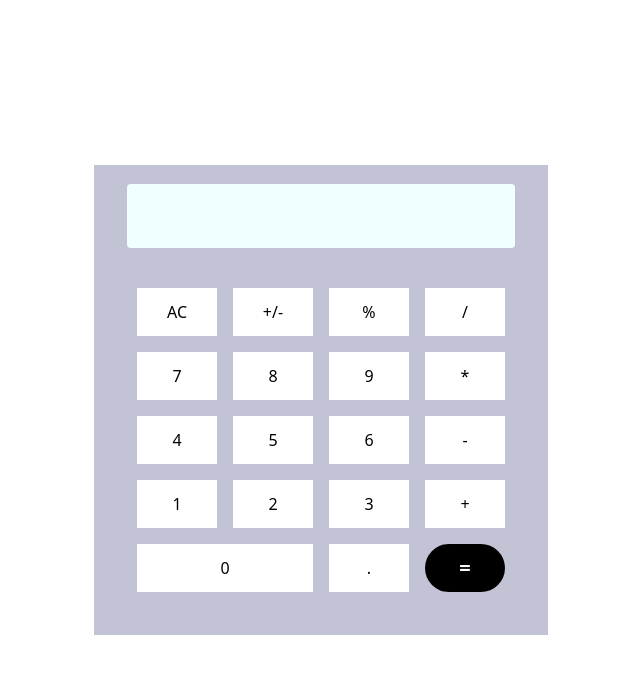
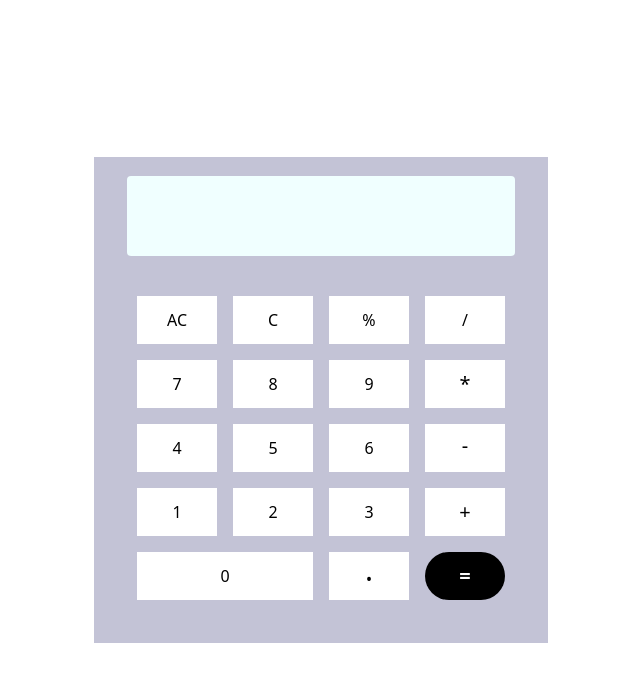
Before and after one commit to SaloniThakur123/calculator, a plain HTML site: page index.html in a window 1280 px wide. Both pictures are taken after a click on the button "AC". Shown: the whole page, without its empty margins (319-959 px from the left). Drawn offline with nearby package versions, Linux system fonts and the light colour scheme.

Commit message:
javascript done

```diff
--- a/index.html
+++ b/index.html
@@ -10,6 +10,7 @@
     <title>Document</title>
     <link rel="stylesheet" href="style.css">
     <script src="https://cdn.tailwindcss.com"></script>
+
   </head>
   <body>
     <div class="sbsebdadiv flex items-center justify-center h-[100vh]">
@@ -21,7 +22,7 @@
       <div class="div3">
         <div class="line1 flex">
             <button class="btn">AC</button>
-            <button class="btn">+/-</button>
+            <button class="btn">C</button>
           <button class="btn">%</button>
           <button class="btn">/</button>
         </div>
@@ -29,27 +30,28 @@
           <button class="btn">7</button>
           <button class="btn">8</button>
           <button class="btn">9</button>
-          <button class="btn">*</button>
+          <button class="btn text-xl">*</button>
         </div>
         <div class="line3 flex">
           <button class="btn">4</button>
           <button class="btn">5</button>
           <button class="btn">6</button>
-          <button class="btn">-</button>
+          <button class="btn text-xl pb-1">-</button>
         </div>
         <div class="line4 flex">
           <button class="btn">1</button>
           <button class="btn">2</button>
           <button class="btn">3</button>
-          <button class="btn">+</button>
+          <button class="btn text-xl">+</button>
         </div>
         <div class="line5 flex">
           <button class="btn w-44 btn-0">0</button>
-          <button class="btn">.</button>
+          <button class="btn text-3xl pb-5">.</button>
           <button class="btn rounded-full bg-black text-white font-bold text-xl hover:bg-gray-700 ">=</button>
         </div>
       </div>
     </div>
     </div>
+    <script src="script.js"></script>
   </body>
 </html>
--- a/script.js
+++ b/script.js
@@ -0,0 +1,27 @@
+const output=document.querySelector('.div2');
+const btn=document.querySelectorAll('.btn');
+
+var values="";
+for(let idx=0;idx<btn.length;idx++){
+    // console.log(btn[idx]);
+    btn[idx].addEventListener('click',()=> {
+        if(btn[idx].innerHTML==='='){
+            const result=eval(output.innerHTML);
+            output.innerHTML=result;
+            values=result;
+        }
+        else if(btn[idx].innerHTML==="AC"){
+            output.innerHTML='';
+            values='';
+        }
+        else if(btn[idx].innerHTML==="C"){
+            values=values.slice(0,-1);
+            output.innerHTML=values;
+        }
+        else{
+            values+=btn[idx].innerHTML;
+            output.innerHTML=values;
+
+        }
+    })
+}
--- a/style.css
+++ b/style.css
@@ -1,5 +1,6 @@
 *{
     box-sizing: border-box;
+
 }
 
 .maindiv {
@@ -37,6 +38,8 @@
     font-size: 1.7rem;
     text-align: right;
     width: 90%;
+    height: 5rem;
+    /* min-height: 40%; */
 }
 
 .div3 {
```
